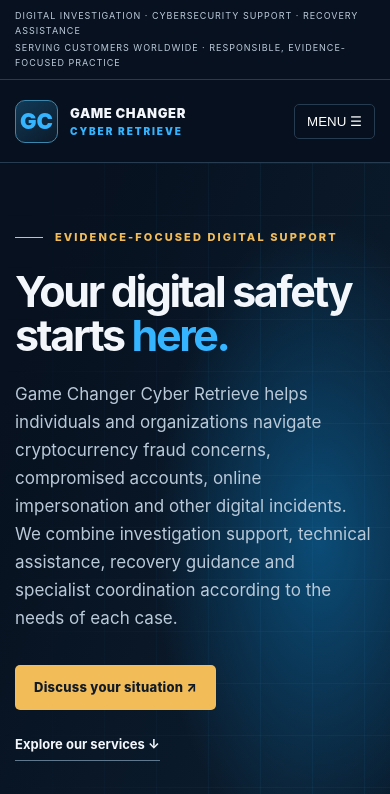
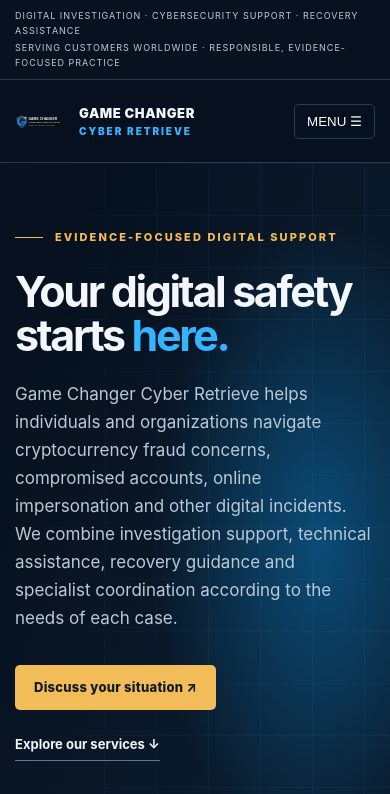
Before and after one commit to gamechangercyberretrieve-spec/game-changer-cyber, a plain HTML site: page index.html in a window 390 px wide. Shown: the top 794 px of the page. Drawn offline with Linux system fonts and the light colour scheme.

Commit message:
Replace brand mark with logo image in header

```diff
--- a/index.html
+++ b/index.html
@@ -26,7 +26,7 @@
     header{position:sticky;top:0;z-index:20;background:rgba(7,17,31,.96);backdrop-filter:blur(16px);border-bottom:1px solid var(--line)}
     .nav{min-height:82px;display:flex;align-items:center;justify-content:space-between;gap:24px}
     .brand{display:flex;align-items:center;gap:12px;min-width:240px}
-    .brand-mark{width:43px;height:43px;border:1px solid #3a86ad;border-radius:10px;display:grid;place-items:center;background:linear-gradient(145deg,#123a57,#0b1a2a);color:var(--blue);font-size:22px;font-weight:900}
+    .brand-logo{display:block;width:64px;height:64px;object-fit:contain;flex:0 0 auto}\n    .foot-logo{display:block;width:48px;height:48px;object-fit:contain;flex:0 0 auto}\n    .foot-brand-wrap{display:flex;align-items:center;gap:12px}
     .brand-name{font-size:15px;line-height:1.15;font-weight:900;letter-spacing:.045em}
     .brand-name span{display:block;color:var(--blue);font-size:12px;letter-spacing:.19em;margin-top:5px}
     nav{display:flex;align-items:center;gap:24px;font-size:13px;font-weight:700;color:#d2deea}
@@ -111,7 +111,7 @@
     }
     @media(max-width:560px){
       .wrap{width:calc(100% - 30px)}.topline .wrap{font-size:9px;flex-direction:column;gap:2px}
-      .brand{min-width:0}.brand-name{font-size:13px}.brand-name span{font-size:10px}
+      .brand{min-width:0}.brand-logo{width:52px;height:52px}.brand-name{font-size:13px}.brand-name span{font-size:10px}
       .hero-grid{gap:35px}h1{font-size:43px}.hero-media{padding-left:12px}
       .hero-media img{height:260px}.trustbar .wrap{grid-template-columns:1fr}
       .trustbar div{border-left:1px solid var(--line);border-bottom:1px solid var(--line);padding:14px}
@@ -134,7 +134,7 @@
   <header>
     <div class="wrap nav">
       <a class="brand" href="#home" aria-label="Game Changer Cyber Retrieve home">
-        <span class="brand-mark" aria-hidden="true">GC</span>
+        <img class="brand-logo" src="assets/game-changer-logo.svg" alt="Game Changer Cyber Retrieve official logo">
         <span class="brand-name">GAME CHANGER<span>CYBER RETRIEVE</span></span>
       </a>
       <button class="menu" type="button" aria-label="Toggle navigation" aria-expanded="false" aria-controls="site-nav">MENU ☰</button>
@@ -296,7 +296,7 @@
 
   <footer>
     <div class="wrap foot">
-      <div class="foot-brand">GAME CHANGER <span>CYBER RETRIEVE</span></div>
+      <div class="foot-brand-wrap"><img class="foot-logo" src="assets/game-changer-logo.svg" alt="Game Changer Cyber Retrieve official logo"><div class="foot-brand">GAME CHANGER <span>CYBER RETRIEVE</span></div></div>
       <span>New York City, USA · Serving customers worldwide · <a href="mailto:support@gamechangersolution.top">support@gamechangersolution.top</a></span>
       <span>© <span id="year"></span> Game Changer Cyber Retrieve. All rights reserved.</span>
       <a href="#home">Back to top ↑</a>
```
